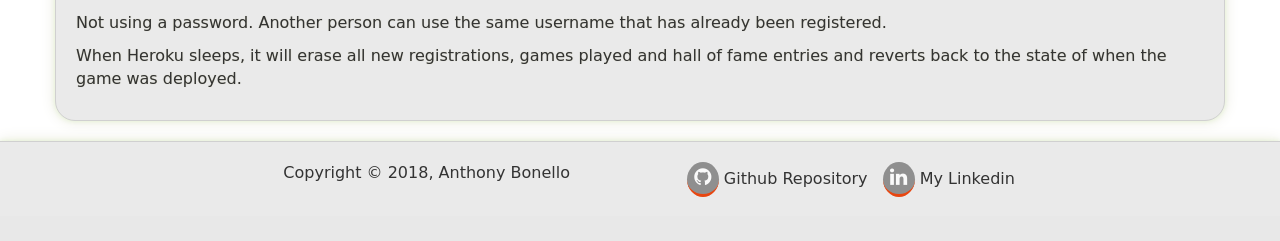
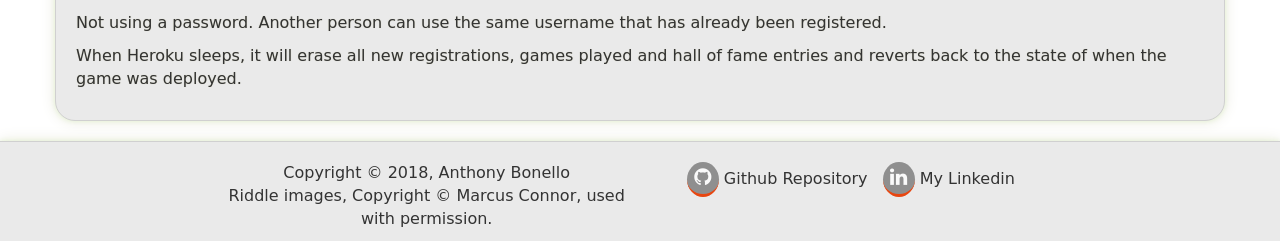
Before and after one commit to Code-Institute-Submissions/project-3, a Flask app: page /about in a window 1280 px wide. Shown: the part 2739-2980 px from the top of the page. Before the commit the page ends 2936 px from the top, so only its background shows below. Run offline with Flask 2, Linux system fonts and the light colour scheme; some libraries are stand-ins or nearby versions; some web fonts are replaced.

Commit message:
Added copyright note for riddle images in footer.

```diff
--- a/templates/base.html
+++ b/templates/base.html
@@ -99,7 +99,9 @@
         <footer class="container-fluid">
             <div class="row">
                 <div class="col-sm-6 col-md-4 col-md-offset-2 copyright min-height-footer">
-                    <p>Copyright &copy; 2018, Anthony Bonello</p>
+                    <p>Copyright &copy; 2018, Anthony Bonello<br>
+                    Riddle images, Copyright &copy; Marcus Connor, used with permission.
+                    </p>
                 </div>
                 <div class="col-sm-6 col-md-4 links min-height-footer">
                     <ul class="list-inline social-links">
```
